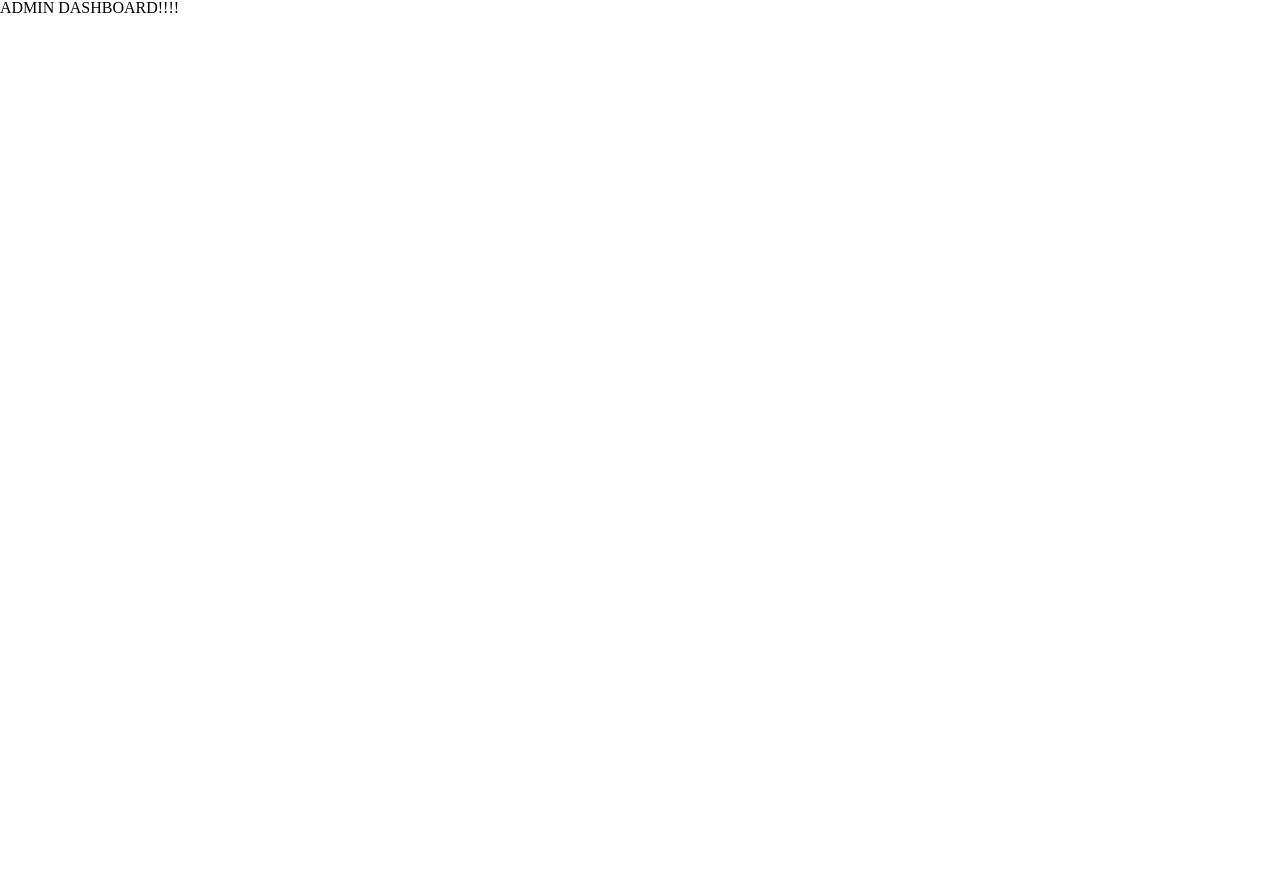
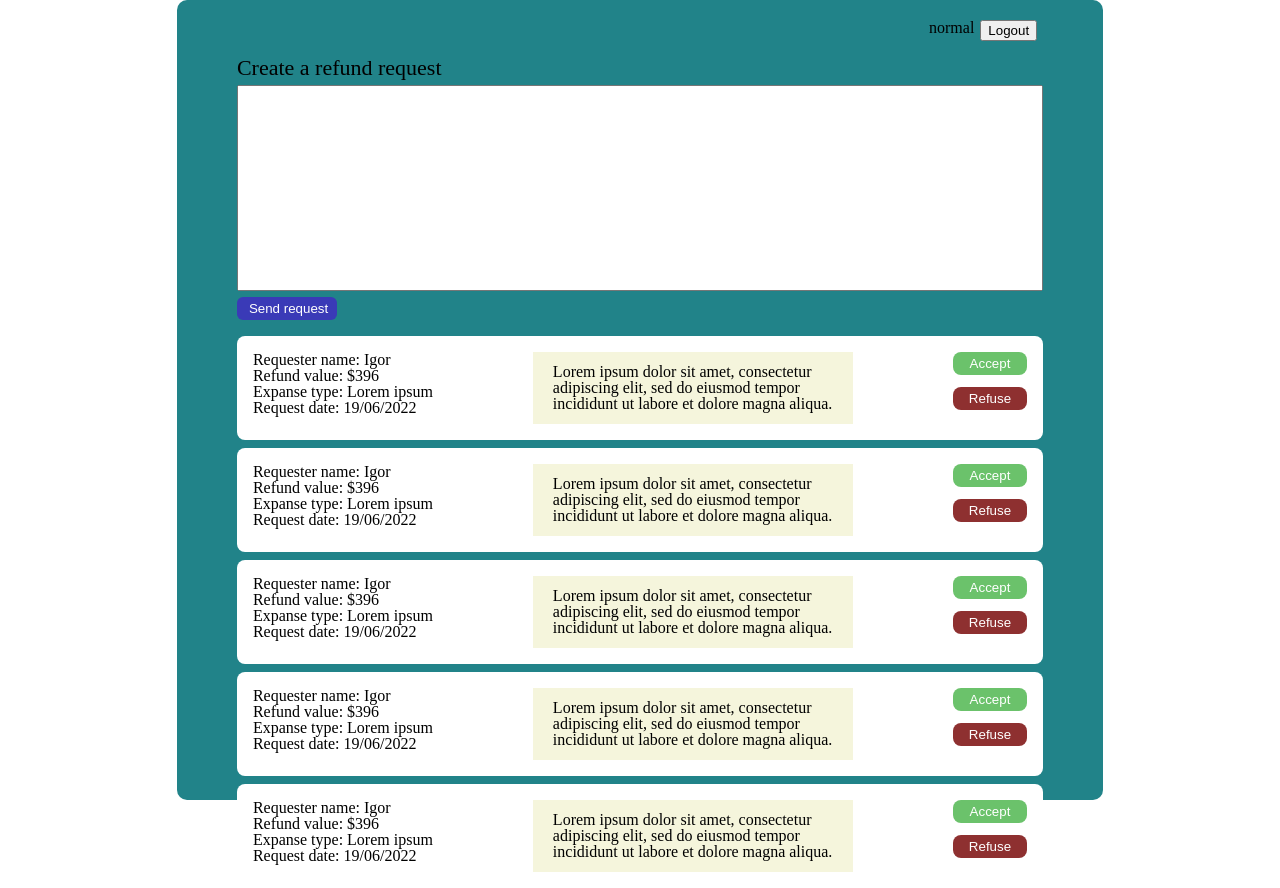
Before and after one commit to HenriqueeLimaa/PSA-Front, a React (Vite) app: page /dashboard in a window 1280 px wide. Before the commit the page ends 800 px from the top, so only its background shows below. Built offline with nearby package versions, Linux system fonts and the light colour scheme.

Commit message:
add the login and dashboard components

```diff
--- /dev/null
+++ b/src/components/dashboard/refundItem.css
@@ -0,0 +1,33 @@
+.refund-item {
+  display: flex;
+  flex-wrap: wrap;
+  gap: 100px;
+  background-color: white;
+  padding: 16px;
+  border-radius: 8px;
+}
+
+.refund-item:hover {
+  box-shadow: rgba(50, 50, 93, 0.25) 0px 50px 100px -20px,
+    rgba(0, 0, 0, 0.3) 0px 30px 60px -30px;
+}
+
+.refund-item-buttons {
+  display: flex;
+  flex-direction: column;
+  gap: 12px;
+}
+
+.refund-item-buttons > button {
+  border: none;
+  cursor: pointer;
+  padding: 4px 16px;
+  color: white;
+  border-radius: 8px;
+}
+
+.refund-description {
+  max-width: 280px;
+  background-color: beige;
+  padding: 12px 20px;
+}
--- /dev/null
+++ b/src/components/dashboard/refundItem.jsx
@@ -0,0 +1,24 @@
+import "./refundItem.css";
+
+export const RefundItem = () => {
+  return (
+    <div className="refund-item">
+      <div className="refund-item-info">
+        <p>Requester name: Igor</p>
+        <p>Refund value: $396</p>
+        <p>Expanse type: Lorem ipsum</p>
+        <p>Request date: 19/06/2022</p>
+      </div>
+      <div className="refund-description">
+        <p>
+          Lorem ipsum dolor sit amet, consectetur adipiscing elit, sed do
+          eiusmod tempor incididunt ut labore et dolore magna aliqua.
+        </p>
+      </div>
+      <div className="refund-item-buttons">
+        <button style={{backgroundColor: 'rgb(107, 194, 107)'}}>Accept</button>
+        <button style={{backgroundColor: 'rgb(142, 48, 48)'}}>Refuse</button>
+      </div>
+    </div>
+  );
+};
--- a/src/components/signin/signinContainer.css
+++ b/src/components/signin/signinContainer.css
@@ -6,6 +6,14 @@
 
 .input-container > label {
     margin-bottom: 4px;
+    font-size: 20px;
+}
+
+.input-container > input {
+    height: 26px;
+    width: 280px;
+    border-radius: 6px;
+    border: none;
 }
 
 .signin-button {
--- a/src/components/signin/signinContainer.jsx
+++ b/src/components/signin/signinContainer.jsx
@@ -7,7 +7,7 @@ export const SigninContainer = () => {
             <form type='submit'>
                 <div className='input-container'>
                     <label htmlFor="emailInput">Email</label>
-                    <input id="emailInput" type="email" />
+                    <input id="emailInput" type="email" className />
                 </div>
                 <div className='input-container'>
                     <label htmlFor="passwordInput">Password</label>
--- /dev/null
+++ b/src/pages/adminDashboard/adminDashboard.css
@@ -0,0 +1,59 @@
+.create-refund-container {
+  display: flex;
+  flex-direction: column;
+  gap: 6px;
+}
+
+.create-refund-container > label {
+  font-size: 22px;
+}
+
+.create-request-input {
+  max-width: 100%;
+  height: 200px;
+  resize: none;
+}
+
+.dashboard-page {
+  display: flex;
+  justify-content: center;
+  width: 100%;
+  height: 100%;
+}
+
+.dashboard-container {
+  display: flex;
+  flex-direction: column;
+  gap: 16px;
+  padding: 0 60px 120px 60px;
+  border-radius: 10px;
+  background-color: #218389;
+}
+
+.logout-container {
+  display: flex;
+  align-self: flex-end;
+  height: 120px;
+  margin-top: 20px;
+}
+
+.logout-container > span,
+.logout-container > button {
+  margin-right: 6px;
+}
+
+.refund-items-container {
+  display: flex;
+  flex-direction: column;
+  gap: 8px;
+}
+
+.send-request-button {
+  max-width: 100px;
+  background-color: rgb(58, 58, 183);
+  color: white;
+  padding: 4px 12px;
+  border: none;
+  border-radius: 6px;
+  white-space: nowrap;
+}
--- a/src/pages/adminDashboard/adminDashboard.jsx
+++ b/src/pages/adminDashboard/adminDashboard.jsx
@@ -1,7 +1,32 @@
+import { useState } from "react";
+import "./adminDashboard.css";
+import { RefundItem } from "../../components/dashboard/refundItem";
+
 export const AdminDashboard = () => {
-    return(
-        <div>
-            <h1>ADMIN DASHBOARD!!!!</h1>
+  // mocka 3 items na lista
+  const [refundItemsList, setRefundItemsList] = useState(["", "", "", "", ""]);
+  const userType = "normal";
+
+  return (
+    <div className="dashboard-page">
+      <div className="dashboard-container">
+        <div className="logout-container">
+          <span>{userType}</span>
+          <button>Logout</button>
         </div>
-    );
-}
+        {userType === "normal" && (
+          <div className="create-refund-container">
+            <label htmlFor="create-request">Create a refund request</label>
+            <textarea id="create-request" className="create-request-input" />
+            <button className="send-request-button">Send request</button>
+          </div>
+        )}
+        <div className="refund-items-container">
+          {refundItemsList.map((item, index) => {
+            return <RefundItem key={index} />;
+          })}
+        </div>
+      </div>
+    </div>
+  );
+};
```
